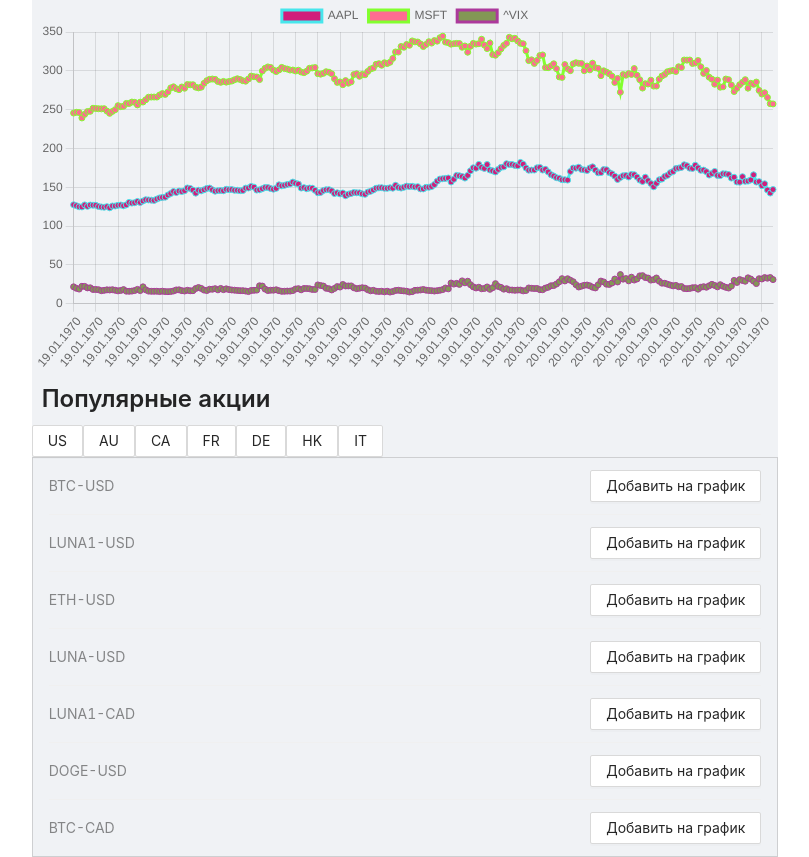
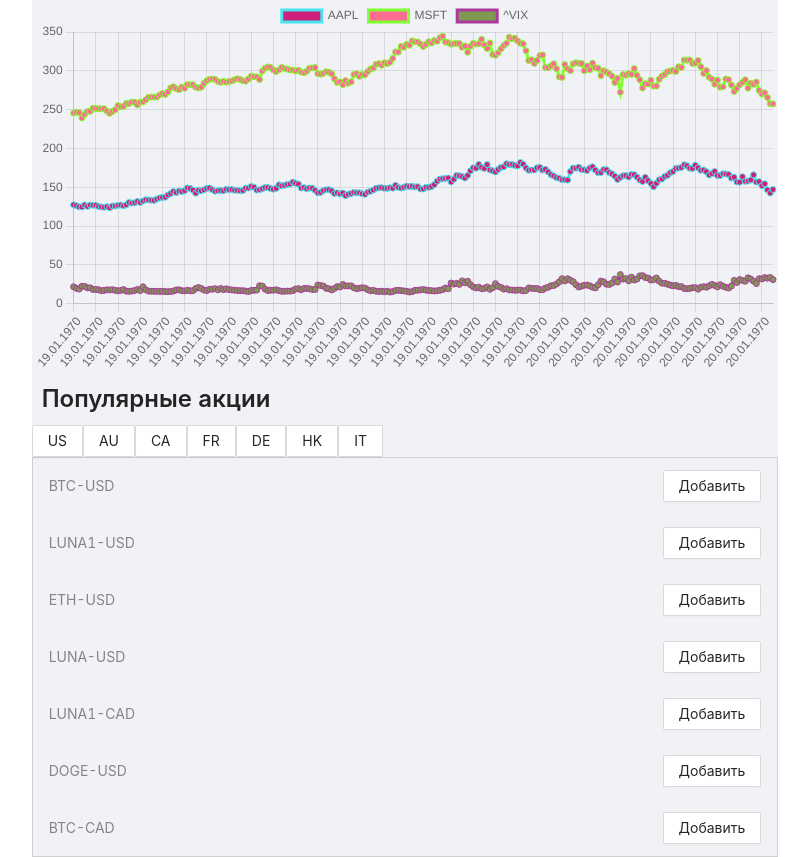
Before and after one commit to Newbie-Alfi/straw-hat, a React (Vite) app in the folder client/: page / in a window 1280 px wide. Shown: the whole page, without its empty margins (235-1044 px from the left). Built offline with nearby package versions, Linux system fonts and the light colour scheme.

Commit message:
feat(client): Слежение за данными

```diff
--- a/client/src/routes/pages/Instruments.tsx
+++ b/client/src/routes/pages/Instruments.tsx
@@ -1,16 +1,22 @@
 import { List } from 'antd';
-import { FC, useEffect, useState } from 'react';
+import { useEffect, useState } from 'react';
 import { Typography, Button } from 'antd';
 // import InfiniteScroll from "react-infinite-scroll-component";
 import { services } from '../../API';
 import { observer } from 'mobx-react-lite';
 import { store } from '../../store';
 import { SHARES } from '../../utils/mock';
-export const Instruments: FC = observer(() => {
+import { toJS } from 'mobx';
+export const Instruments = observer(() => {
   const [trendingData, setTrendingData] = useState<any[]>();
   const [region, setRegion] = useState<string>();
   const { instruments } = store;
+  instruments.num;
 
+  console.log(
+    localStorage.getItem('comparedInstruments'),
+    toJS(instruments.comparedInstruments)
+  );
   const fetchData = async (region: string) => {
     // const APIResult = await services.trending.get(region);
     const APIResult = SHARES.finance.result[0].quotes;
@@ -18,15 +24,12 @@ export const Instruments: FC = observer(() => {
     setTrendingData(APIResult);
   };
 
-  const swapRegion = (region: string) => {
-    setRegion(region);
-  };
-
   const regions = ['US', 'AU', 'CA', 'FR', 'DE', 'HK', 'IT'];
   useEffect(() => {
     fetchData(regions[0]);
     setRegion(regions[0]);
   }, []);
+
   return (
     <>
       {/* <InfiniteScroll
@@ -43,6 +46,7 @@ export const Instruments: FC = observer(() => {
       </Typography.Title>
       {regions.map((region) => (
         <Button
+          key={region}
           onClick={() => {
             setRegion(region);
             fetchData(region);
@@ -70,14 +74,27 @@ export const Instruments: FC = observer(() => {
 
                 description={item.symbol}
               />
+              {instruments.isAlreadyAdded(item.symbol) ? (
                 <Button
                   onClick={() => {
+                    instruments.num++;
+                    instruments.removeComparedInstrumet(item.symbol);
+                  }}
+                  disabled={!instruments.isAlreadyAdded(item.symbol)}
+                >
+                  Удалить
+                </Button>
+              ) : (
+                <Button
+                  onClick={() => {
+                    instruments.num++;
                     instruments.addComparedInstrumet(item.symbol);
                   }}
-                disabled={instruments.comparedInstruments.includes(item.symbol)}
+                  disabled={instruments.isAlreadyAdded(item.symbol)}
                 >
-                Добавить на график
+                  Добавить
                 </Button>
+              )}
             </List.Item>
           )}
         />
--- a/client/src/store/instruments.ts
+++ b/client/src/store/instruments.ts
@@ -1,26 +1,36 @@
-import { makeAutoObservable } from 'mobx';
+import { action, makeAutoObservable } from 'mobx';
 
 export class Instrument {
+  num = 1;
   comparedInstruments: string[] =
-    localStorage.getItem('comparedInstruments')?.split(',') || [];
+    localStorage
+      .getItem('comparedInstruments')
+      ?.split(',')
+      .filter((item) => item !== '2') || [];
 
   constructor() {
     makeAutoObservable(this);
   }
 
-  addComparedInstrumet = (ticker: string) => {
-    if (!this.comparedInstruments.includes(ticker)) {
-      this.comparedInstruments?.push(ticker);
-
+  addComparedInstrumet = action((ticker: string) => {
+    if (!this.isAlreadyAdded(ticker)) {
+      this.comparedInstruments.push(ticker);
       localStorage.setItem(
         'comparedInstruments',
         this.comparedInstruments + ''
       );
     }
-  };
+    this.num++;
+  });
 
-  removeComparedInstrumet = (ticker: string) => {
-    this.comparedInstruments.filter((instrument) => instrument !== ticker);
+  removeComparedInstrumet = action((ticker: string) => {
+    this.comparedInstruments = this.comparedInstruments.filter(
+      (instrument) => instrument !== ticker
+    );
+
     localStorage.setItem('comparedInstruments', this.comparedInstruments + '');
+  });
+  isAlreadyAdded = (symbol: string) => {
+    return this.comparedInstruments.includes(symbol);
   };
 }
```
Lines whose indentation alone changed are shown as unchanged.
